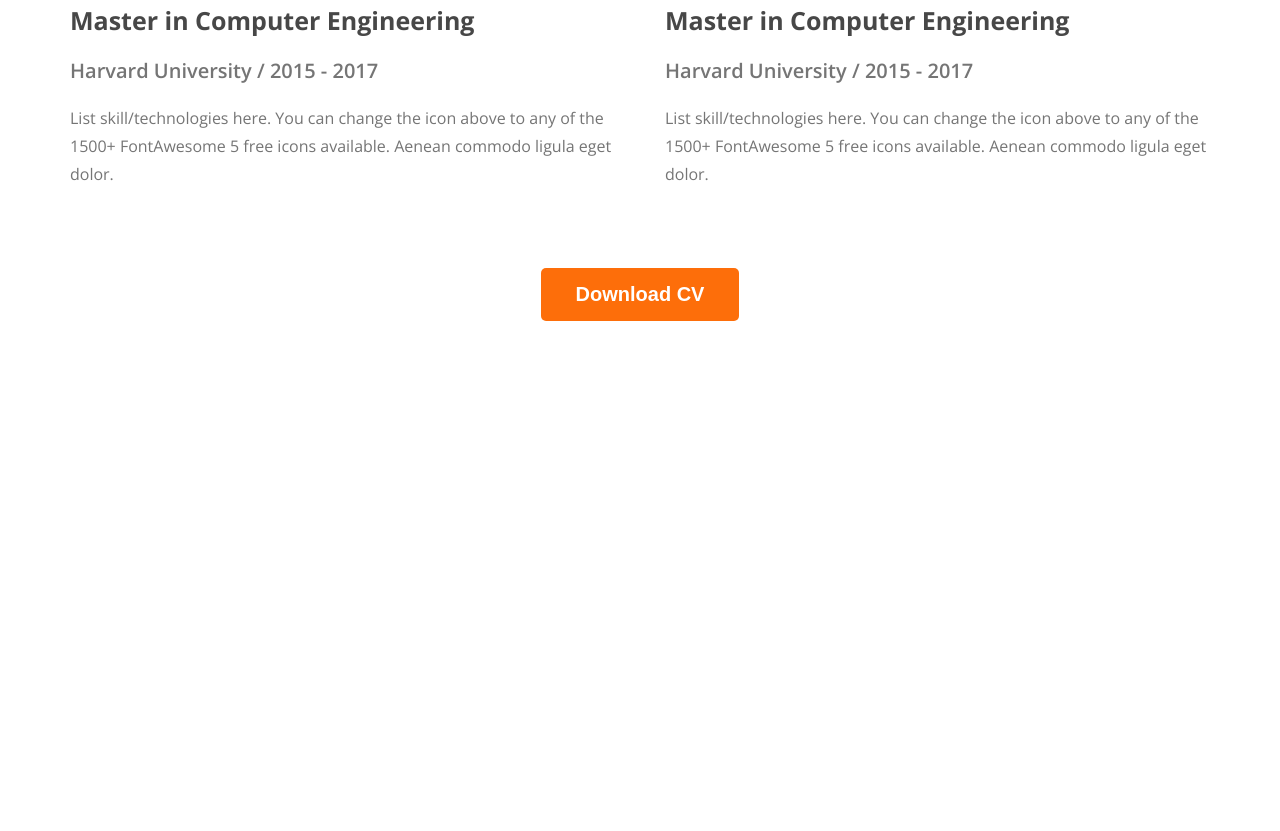
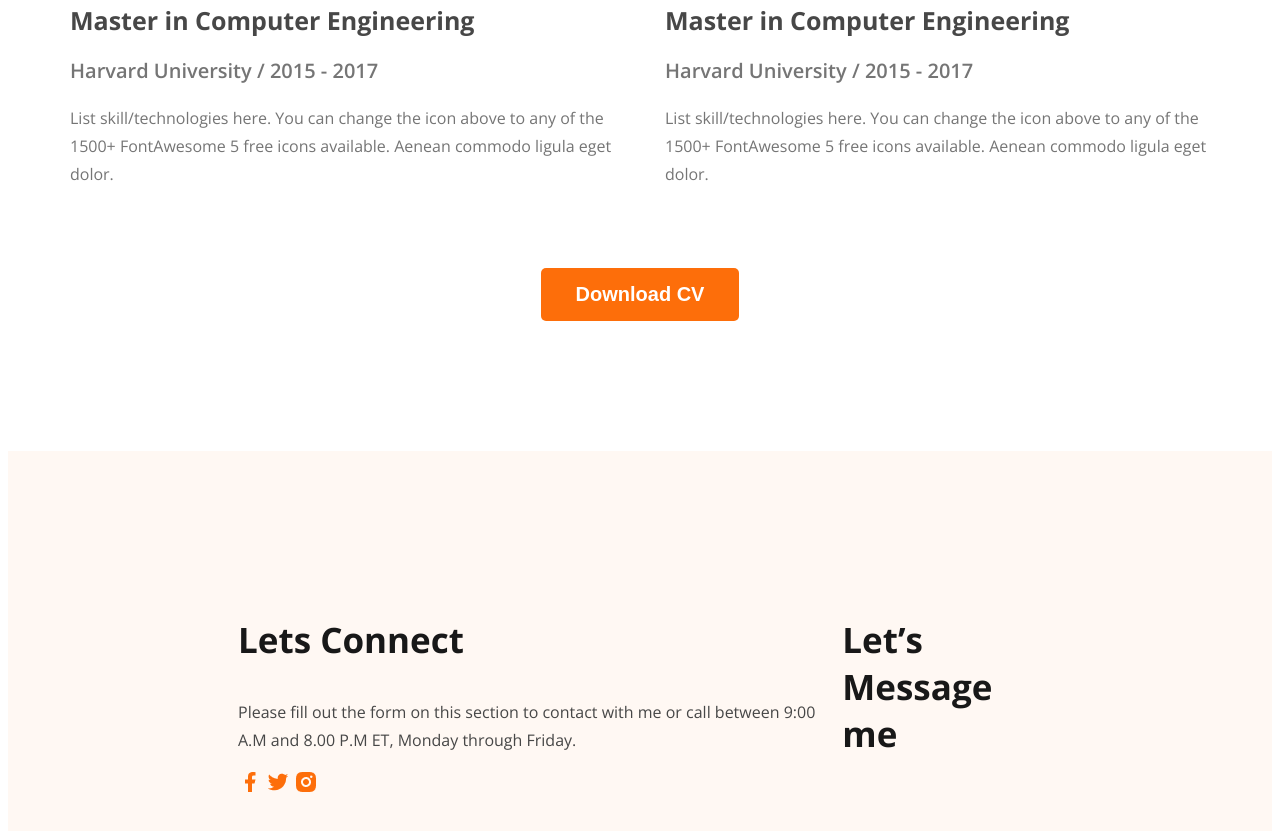
Before and after one commit to MRFTL/web-developer, a plain HTML site: page index.html in a window 1280 px wide. Shown: the part 2996-3827 px from the top of the page. Before the commit the page ends 3447 px from the top, so only its background shows below. Drawn offline with nearby package versions, Linux system fonts and the light colour scheme.

Commit message:
basic footer

```diff
--- a/Styles/portfolio.css
+++ b/Styles/portfolio.css
@@ -212,18 +212,18 @@ main section {
 }
 
 .resume-item-description {
-    color:#757575;
+    color: #757575;
     font-size: 16px;
     font-weight: 400;
     line-height: 28px;
     margin-bottom: 30px;
 }
 
-.resume-items{
-    background:#FFF;
+.resume-items {
+    background: #FFF;
 }
 
-.download-cv{
+.download-cv {
     text-align: center;
     margin-top: 50px;
 }
@@ -233,3 +233,24 @@ main section {
 #mmmmm {
     margin: 30px 115px;
 }
+
+footer {
+    display: flex;
+    text-align: left;
+    padding: 130px 230px;
+    background: #FFF8F3;
+    justify-content: space-between;
+}
+
+.footer-column-title {
+    color:#181818;
+    font-size: 35px;
+    font-weight: 700;
+}
+
+.footer-column-description {
+    color: #474747;
+    font-size: 16px;
+    font-weight: 400;
+    line-height: 28px;
+}
--- a/index.html
+++ b/index.html
@@ -152,7 +152,20 @@
     </main>
 
     <footer>
-
+        <div class="footer-column">
+            <h3 class="footer-column-title">Lets Connect</h3>
+            <p class="footer-column-description">
+                Please fill out the form on this section to contact with me or call between 9:00 A.M and 8.00 P.M ET, Monday through Friday.
+            </p>
+            <div class="social-links">
+                <a href=""><img src="./images/icons/facebook.png" alt="fb"></a>
+                <a href=""><img src="./images/icons/twitter.png" alt="twitter"></a>
+                <a href=""><img src="./images/icons/insta.png" alt="insta"></a>
+            </div>
+        </div>
+        <div class="footer-colum">
+            <h3 class="footer-column-title">Let’s Message me</h3>
+        </div>
     </footer>
 </body>
 
```
